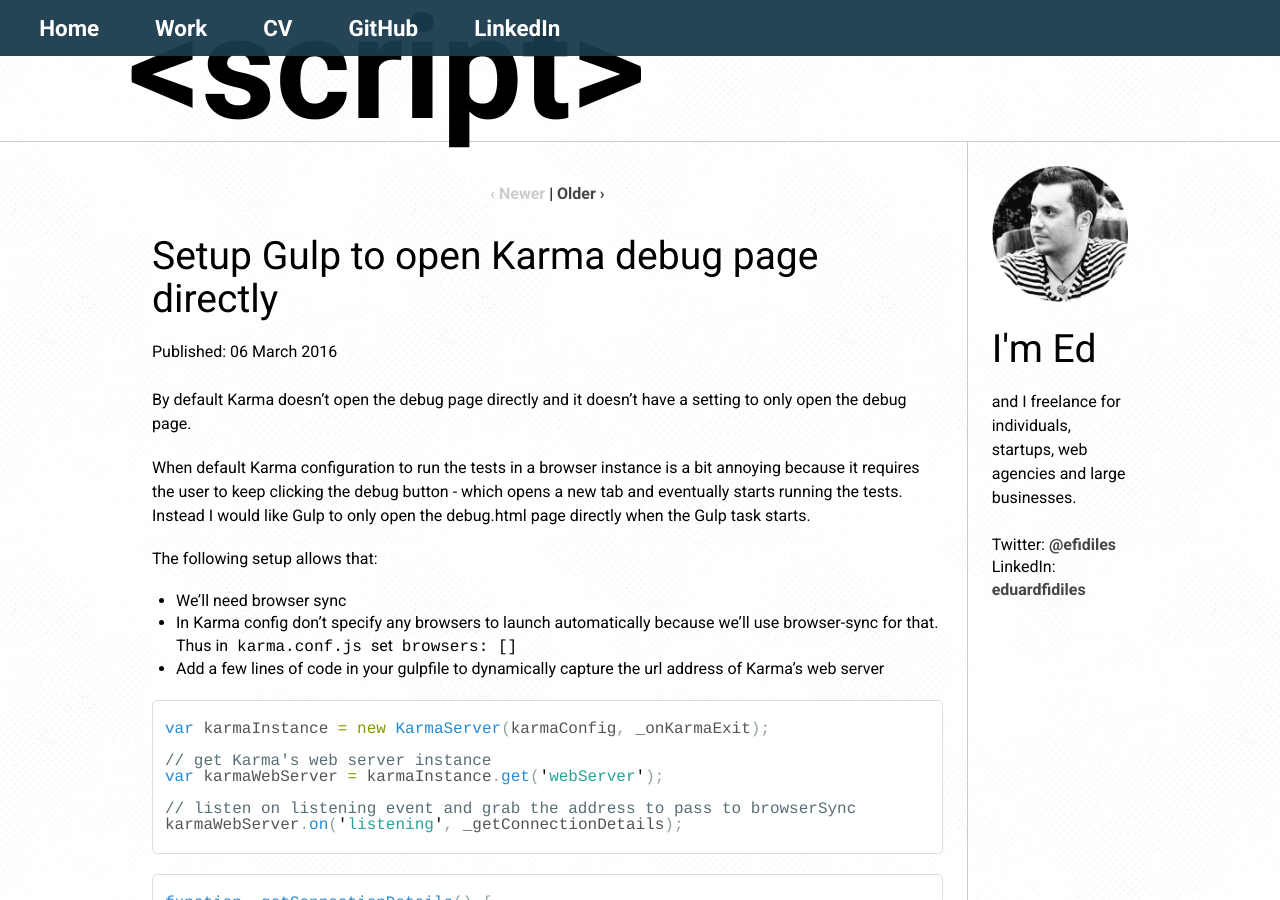
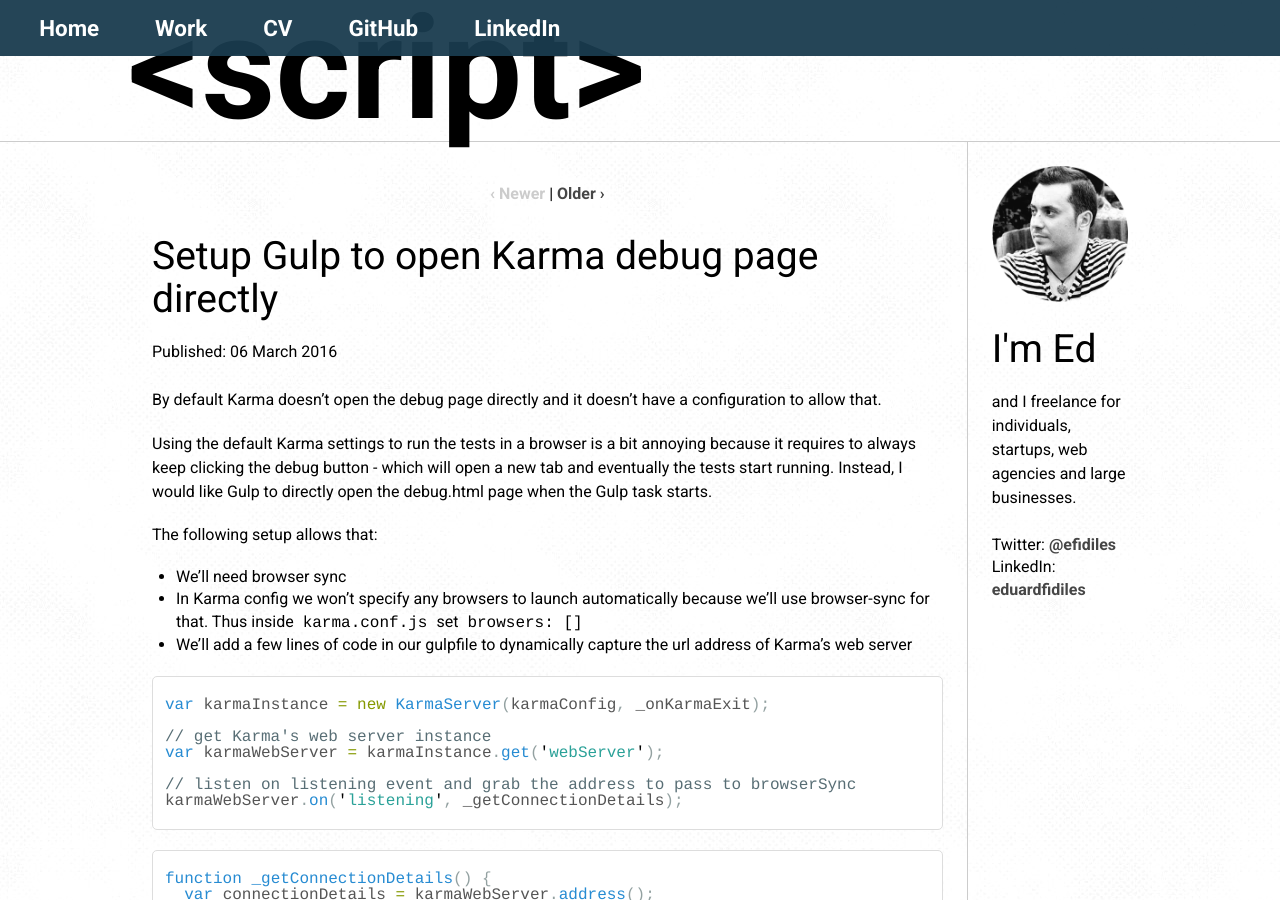
Before and after one commit to efidiles/efidiles.github.io, a Jekyll site: the page built from _posts/blog/2016-03-06-setup-gulp-to-open-karma-debug-page-directly.md, in a window 1280 px wide and 900 px high. Built offline with Jekyll 4.4.1, drawn with Linux system fonts in a browser that asks for light colours; nearby versions of some CDN libraries; Markdown is read by kramdown in place of the engine named in the settings.

Commit message:
Correct typos

```diff
--- a/_posts/blog/2016-03-06-setup-gulp-to-open-karma-debug-page-directly.md
+++ b/_posts/blog/2016-03-06-setup-gulp-to-open-karma-debug-page-directly.md
@@ -8,16 +8,16 @@ excerpt: "Configure Gulp and Karma to only open the debug.html page"
 ---
 
 By default Karma doesn't open the debug page directly and it doesn't have a
-setting to only open the debug page.
+configuration to allow that.
 
-When default Karma configuration to run the tests in a browser instance is a bit annoying because it requires the user to keep clicking the debug button - which opens a new tab and eventually starts running the tests. Instead I would like Gulp to only open the debug.html page directly when the Gulp task starts.
+Using the default Karma settings to run the tests in a browser is a bit annoying because it requires to always keep clicking the debug button - which will open a new tab and eventually the tests start running. Instead, I would like Gulp to directly open the debug.html page when the Gulp task starts.
 
 The following setup allows that:
 
 - We'll need browser sync
-- In Karma config don't specify any browsers to launch automatically because we'll use browser-sync for that.
-Thus in `karma.conf.js` set `browsers: []`
-- Add a few lines of code in your gulpfile to dynamically capture the url address of Karma's web server
+- In Karma config we won't specify any browsers to launch automatically because we'll use browser-sync for that.
+Thus inside `karma.conf.js` set `browsers: []`
+- We'll add a few lines of code in our gulpfile to dynamically capture the url address of Karma's web server
 
 {% highlight javascript %}
 var karmaInstance = new KarmaServer(karmaConfig, _onKarmaExit);
```
Also changed, not shown: _posts/blog/2015-09-08-sublime-test-ignore-folders-from-find-in-folder.md (deleted, +0 -25 lines), _posts/blog/2016-03-05-flexible-architecture-for-angular-services.md (+9 -8 lines).
